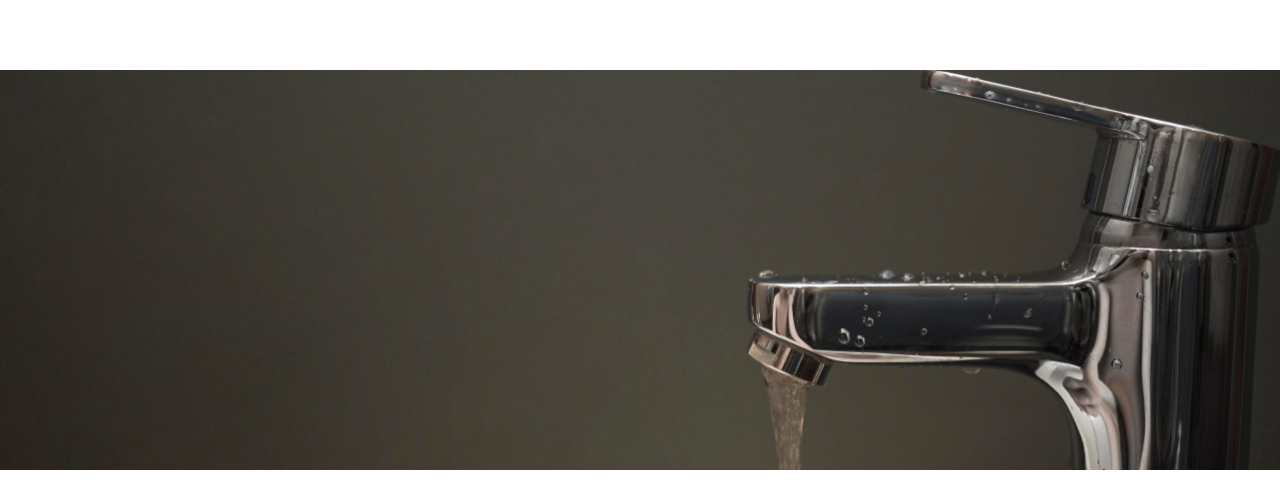
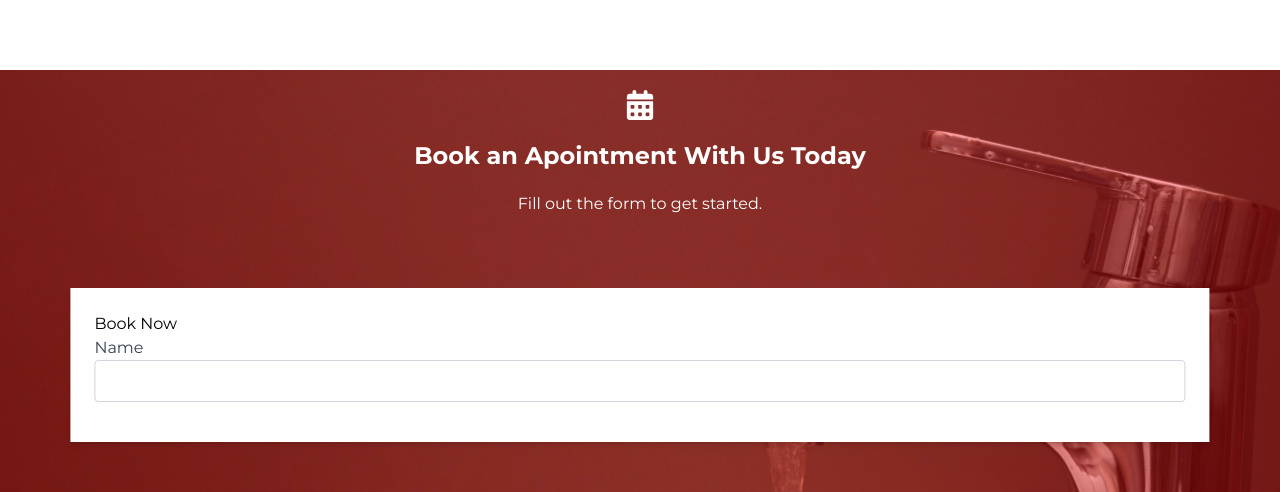
Before and after one commit to eteen12/plumbing-site, a Next.js app: page / in a window 1280 px wide. Shown: the part 1390-1882 px from the top of the page. Built offline with nearby package versions, Linux system fonts and the light colour scheme.

Commit message:
form and contact home added, pre logic

```diff
--- a/src/app/components/contacthome.jsx
+++ b/src/app/components/contacthome.jsx
@@ -1,19 +1,49 @@
 import React from "react";
 import Image from "next/image";
-import BackgroundImage from "/public/sinkRunning.jpg"; // Replace with your image path
+import BackgroundImage from "/public/sinkRunning.jpg";
+import { FaCalendarDays } from "react-icons/fa6";
+import "/src/app/globals.css";
 
 export default function ContactHome() {
   return (
-    <div className="relative h-screen">
-      <Image
-        src={BackgroundImage}
-        alt="Contact Background"
-        className="object-cover w-full h-1/2"
+    <div className="relative h-[130vh]">
+      <div className="relative w-full h-1/3 sm:h-1/2">
+        <Image
+          src={BackgroundImage}
+          alt="Contact Background"
+          className="object-cover w-full h-full"
+          loading="lazy"
+        />
+        <div className="red-tint opacity-70 absolute inset-0"></div>
+        {/*TEXT*/}
+        <div className="absolute inset-0 flex flex-col items-center ">
+          <div className="p-5 text-white">
+            <FaCalendarDays className="text-3xl" />
+          </div>
+          <div className="text-white text-center">
+            <h2 className="text-2xl montserrat700">
+              Book an Apointment With Us Today
+            </h2>
+            <p className="p-5">Fill out the form to get started.</p>
+          </div>
+        </div>
+        {/*FORM */}
+      </div>
+      <form className="absolute top-[21%] left-1/2 transform -translate-x-1/2 w-[89%]  bg-white p-6 shadow-md z-30 opacity-100">
+        <div className="mb-4 flex flex-col">
+            <h3>Book Now</h3>
+          <label className="block text-gray-700" htmlFor="name">
+            Name
+          </label>
+          <input
+            type="text"
+            id="name"
+            className="border border-gray-300 p-2 w-full rounded"
+            required
+          />
 
-        priority
-      />
-
-
+        </div>
+      </form>
     </div>
   );
 }
--- a/src/app/globals.css
+++ b/src/app/globals.css
@@ -21,12 +21,13 @@
 .close {
   margin-right: 1px;
 }
+/* styling for contacthome */
 .red-tint {
   position: absolute;
   top: 0;
   left: 0;
   right: 0;
   bottom: 0;
-  background-color: rgba(255, 0, 0, 0.5); /* Adjust opacity */
-  pointer-events: none; /* Allow clicks to pass through */
+  background-color: rgba(255, 0, 0, 0.5);
+  pointer-events: none;
 }
```
Also changed, not shown: 2 other files (tests, documents, lock files or other folders).
